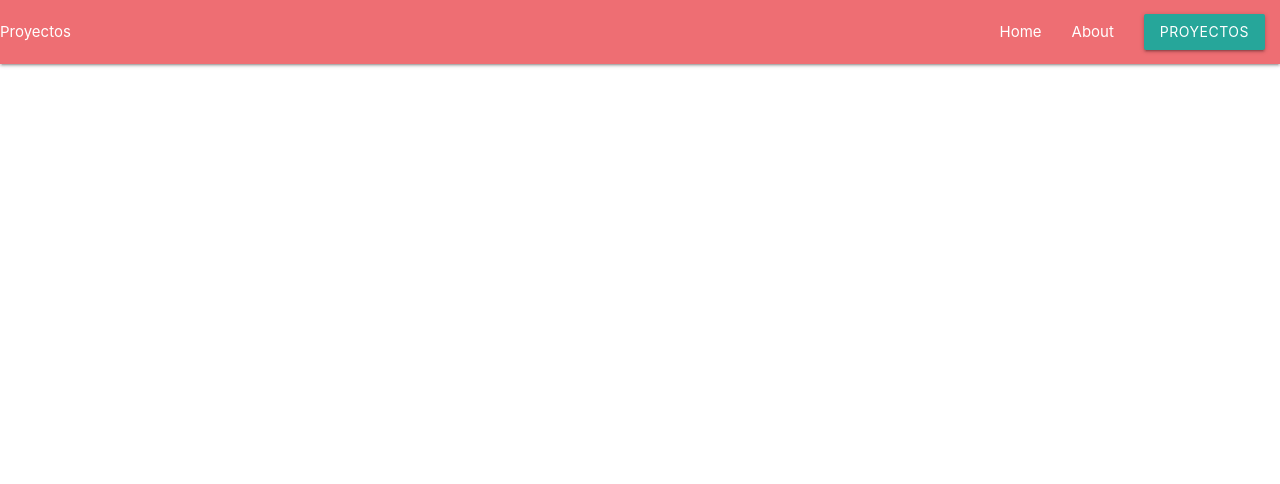
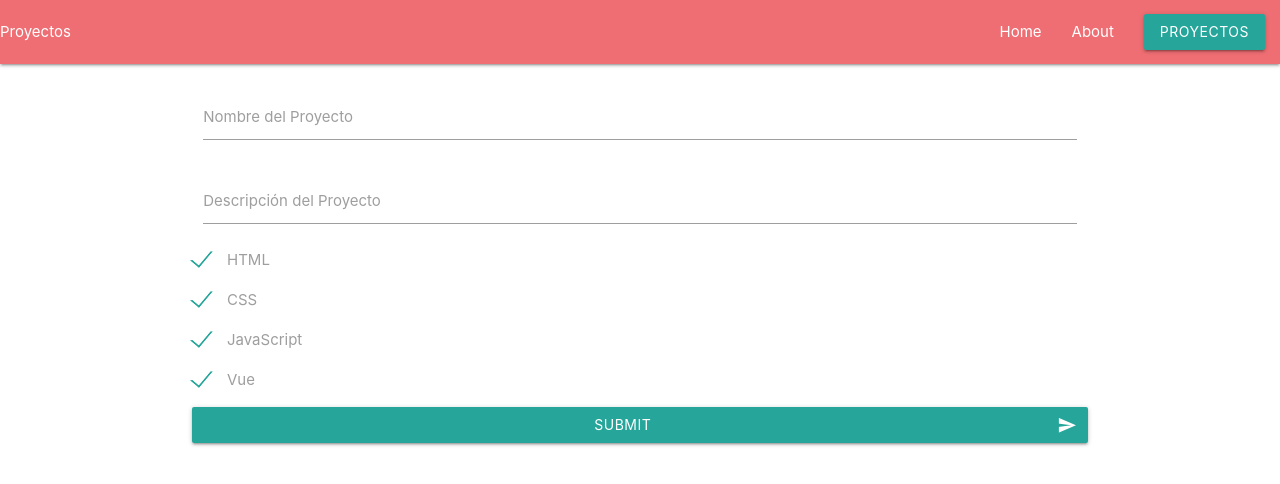
Before and after one commit to ZielGit/project-manager, a Vue app: page /reg-projects in a window 1280 px wide. Shown: the top 484 px of the page. Built offline with nearby package versions, Linux system fonts and the light colour scheme.

Commit message:
feat: Crear proyecto

```diff
--- a/src/components/CardProject.vue
+++ b/src/components/CardProject.vue
@@ -2,13 +2,27 @@
     <div class="card horizontal">
         <div class="card-stacked">
             <div class="card-content">
-                <span class="card-title">Proyecto 1</span>
-                <p>I am a very simple card. I am good at containing small bits of information.</p>
+                <span class="card-title"></span>
+                <p></p>
+                <p>Tecnologias: </p>
             </div>
             <div class="row card-action">
-                <a class="col s6 waves-effect waves-light btn amber darken-3"><i class="material-icons">create</i></a>
+                <router-link
+                    to="/reg-projects"
+                    class="col s6 waves-effect waves-light btn amber darken-3"
+                >
+                    <i class="material-icons">edit</i>
+                </router-link>
                 <a class="col s6 waves-effect waves-light btn red darken-3"><i class="material-icons">delete</i></a>
             </div>
         </div>
     </div>
 </template>
+
+<script>
+export default {
+    props: {
+        data: Object,
+    }
+}
+</script>
--- a/src/components/Contenedor.vue
+++ b/src/components/Contenedor.vue
@@ -1,7 +1,7 @@
 <template>
     <div class="row">
         <div class="col s12 m7">
-            <CardProject />
+            <CardProject :data="projects" />
         </div>
     </div>
 </template>
@@ -11,7 +11,7 @@ import CardProject from './CardProject.vue';
 
 export default {
     data: () => ({
-        projects: null,
+        projects: [],
     }),
     components: { CardProject },
     mounted(){
@@ -19,8 +19,9 @@ export default {
     },
     methods: {
         async getProjects() {
-            const res = await fetch("https://crud-vue-420f8-default-rtdb.firebaseio.com/projects/project.json")
+            const res = await fetch("https://crud-vue-420f8-default-rtdb.firebaseio.com/projects.json")
             const data = await res.json()
+            this.projects = data;
 
             console.log(data);
         },
--- a/src/router/index.js
+++ b/src/router/index.js
@@ -21,6 +21,11 @@ const router = createRouter({
       path: '/proyectos',
       name: 'proyectos',
       component: () => import('../views/Proyectos.vue')
+    },
+    {
+      path: '/reg-projects',
+      name: 'Created',
+      component: () => import('../views/Created.vue')
     }
   ]
 })
--- /dev/null
+++ b/src/views/Created.vue
@@ -0,0 +1,55 @@
+<template>
+    <div class="container">
+        <div class="row">
+            <form class="col s12">
+                <div class="row">
+                    <div class="input-field col s12">
+                        <input id="first_name" type="text" class="validate">
+                        <label for="first_name">Nombre del Proyecto</label>
+                    </div>
+                    <div class="input-field col s12">
+                        <input id="last_name" type="text" class="validate">
+                        <label for="last_name">Descripción del Proyecto</label>
+                    </div>
+                    <p>
+                        <label>
+                            <input type="checkbox" checked="checked" />
+                            <span>HTML</span>
+                        </label>
+                    </p>
+                    <p>
+                        <label>
+                            <input type="checkbox" checked="checked" />
+                            <span>CSS</span>
+                        </label>
+                    </p>
+                    <p>
+                        <label>
+                            <input type="checkbox" checked="checked" />
+                            <span>JavaScript</span>
+                        </label>
+                    </p>
+                    <p>
+                        <label>
+                            <input type="checkbox" checked="checked" />
+                            <span>Vue</span>
+                        </label>
+                    </p>
+                    <button class="btn waves-effect waves-light col s12" type="submit" name="action">Submit
+                        <i class="material-icons right">send</i>
+                    </button>
+                </div>
+            </form>
+        </div>
+    </div>
+</template>
+
+<script>
+export default {
+    setup () {
+
+
+        return {}
+    }
+}
+</script>
```
